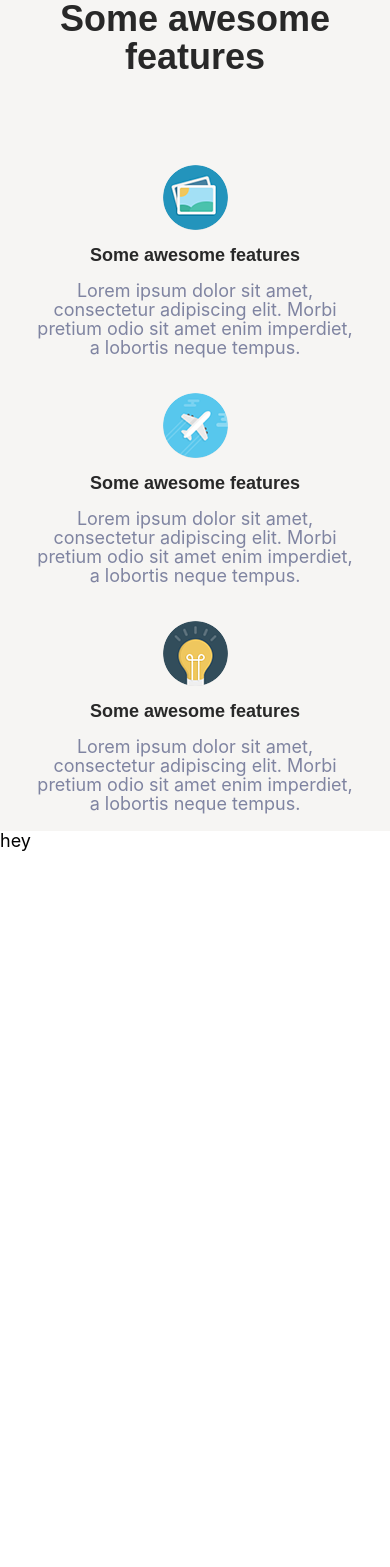
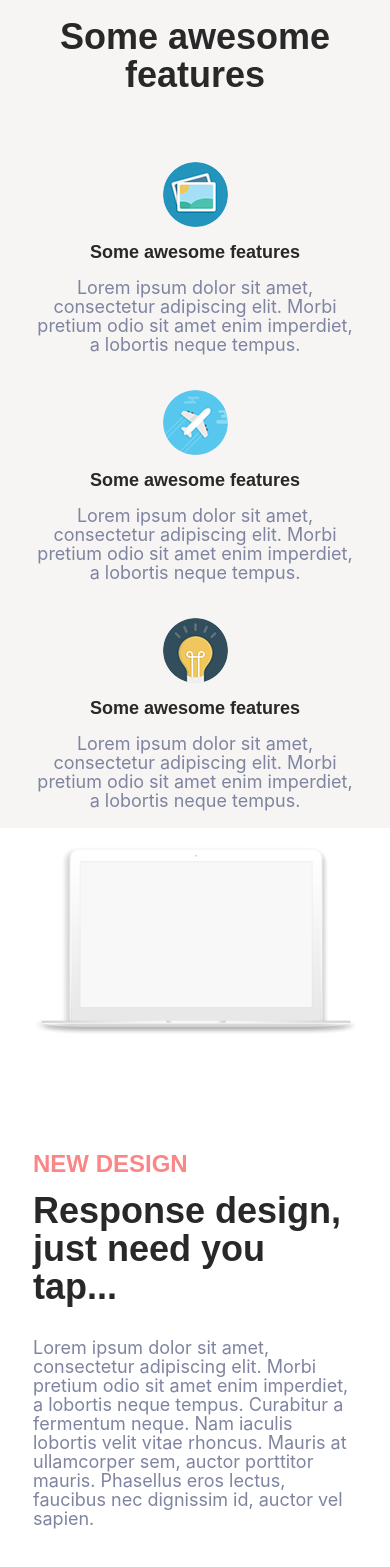
Before and after one commit to Sound1ab/cssgridzopa, a React (Create React App) app: page / in a window 390 px wide. Shown: the part 1499-3066 px from the top of the page. Before the commit the page ends 2350 px from the top, so only its background shows below. Built offline with nearby package versions, Linux system fonts and the light colour scheme.

Commit message:
Add content to responsive component

```diff
--- a/src/components/organisms/Features.jsx
+++ b/src/components/organisms/Features.jsx
@@ -11,14 +11,14 @@ let Grid = styled.section`
   position: relative;
   display: grid;
   grid-template-columns: var(--gutters) repeat(3, 1fr) var(--gutters);
-  grid-template-rows: 1fr 1fr;
+  grid-template-rows: auto 1fr;
   grid-template-areas:
     "gutter-1 heading heading heading gutter-2"
     "gutter-1 content-1 content-2 content-3 gutter-2";
   color: pink;
   @media (max-width: ${breakpoints.s}px) {
     grid-template-columns: var(--gutters) 1fr var(--gutters);
-    grid-template-rows: 1fr 1fr 1fr;
+    grid-template-rows: auto 1fr 1fr 1fr;
     grid-template-areas:
       "gutter-1 heading gutter-2"
       "gutter-1 content-1 gutter-2"
@@ -34,7 +34,7 @@ let Icon = styled.img`
 `;
 
 let ContentGrid = SubGrid.extend`
-  padding-bottom: 80px;
+  padding-bottom: 50px;
   @media (max-width: ${breakpoints.s}px) {
     padding-bottom: 0;
   }
@@ -47,7 +47,7 @@ const Features = () => {
                 colSpan={'1/-1'}
                 rowSpan={'1/-1'}
                 src={require('../../assets/images/section3-photoBackground.jpg')} />
-            <SubGrid colSpan={'heading'}>
+            <SubGrid colSpan={'heading'} paddingTop={40}>
                 <Wrapper
                     flexDirection={'column'}
                     textAlign={'center'}
--- a/src/components/organisms/Responsive.jsx
+++ b/src/components/organisms/Responsive.jsx
@@ -1,23 +1,53 @@
 import React from 'react';
-import PropTypes from 'prop-types';
+import styled from 'styled-components';
+import Grid from '../atoms/Grid';
+import SubGrid from '../atoms/SubGrid';
+import Wrapper from '../atoms/Wrapper';
+import Heading from '../atoms/Heading';
+import Text from '../atoms/Text';
+import {breakpoints} from '../utils/breakpoints';
+
+let ResponsiveGrid = Grid.extend`
+  grid-template-columns: var(--gutters) 1fr 1fr var(--gutters);
+  grid-template-rows: 1fr;
+  grid-template-areas:
+    "gutter-1 content-1 content-2 gutter-2";
+  @media (max-width: ${breakpoints.s}px) {
+    grid-template-columns: var(--gutters) 1fr var(--gutters);
+    grid-template-rows: auto 1fr;
+    grid-template-areas:
+      "gutter-1 content-1 gutter-2"
+      "gutter-1 content-2 gutter-2"
+  }
+`;
+
+let Image = styled.img`
+  width: 100%;
+  height: auto;
+`;
+
+let PaddedSubGrid = SubGrid.extend`
+  padding-top: 80px;
+  padding-bottom: 80px;
+`;
 
 const Responsive = ({props}) => {
     return (
-        <div>hey</div>
+        <ResponsiveGrid>
+            <SubGrid colSpan={'content-1'}>
+                <Wrapper>
+                    <Image src={require('../../assets/images/section4-macbook.png')} />
+                </Wrapper>
+            </SubGrid>
+            <PaddedSubGrid colSpan={'content-2'}>
+                <Wrapper flexDirection={'column'} alignItems={'flex-start'}>
+                    <Heading type={'h3'}>New Design</Heading>
+                    <Heading type={'h2'}>Response design, just need you tap...</Heading>
+                    <Text>Lorem ipsum dolor sit amet, consectetur adipiscing elit. Morbi pretium odio sit amet enim imperdiet, a lobortis neque tempus. Curabitur a fermentum neque. Nam iaculis lobortis velit vitae rhoncus. Mauris at ullamcorper sem, auctor porttitor mauris. Phasellus eros lectus, faucibus nec dignissim id, auctor vel sapien.</Text>
+                </Wrapper>
+            </PaddedSubGrid>
+        </ResponsiveGrid>
     )
 };
 
-Responsive.propTypes = {
-    testProp: PropTypes.string,
-    customProp: function (props, propName) {
-        if (!props[propName].match(/(h1|h2|h3|h4|h5|h6)/)) {
-            return new Error ('ERROR');
-        }
-    }
-};
-
-Responsive.defaultProps = {
-    testProp: ''
-};
-
 export default Responsive;
```
Also changed, not shown: src/components/organisms/Testimonials.jsx (added).
